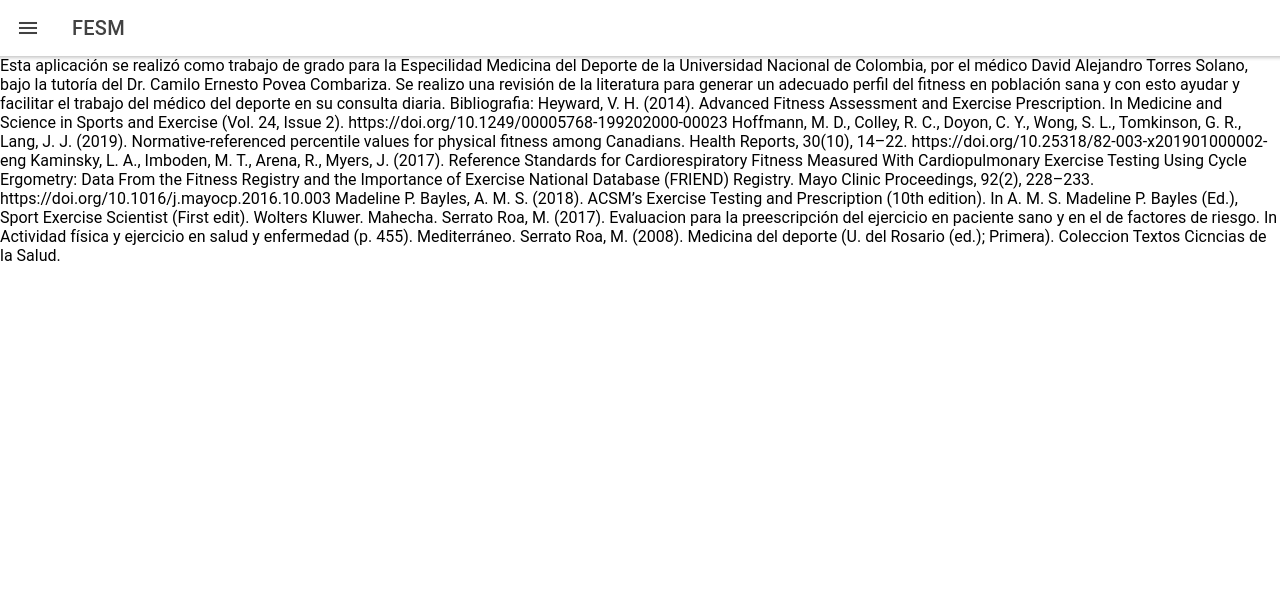
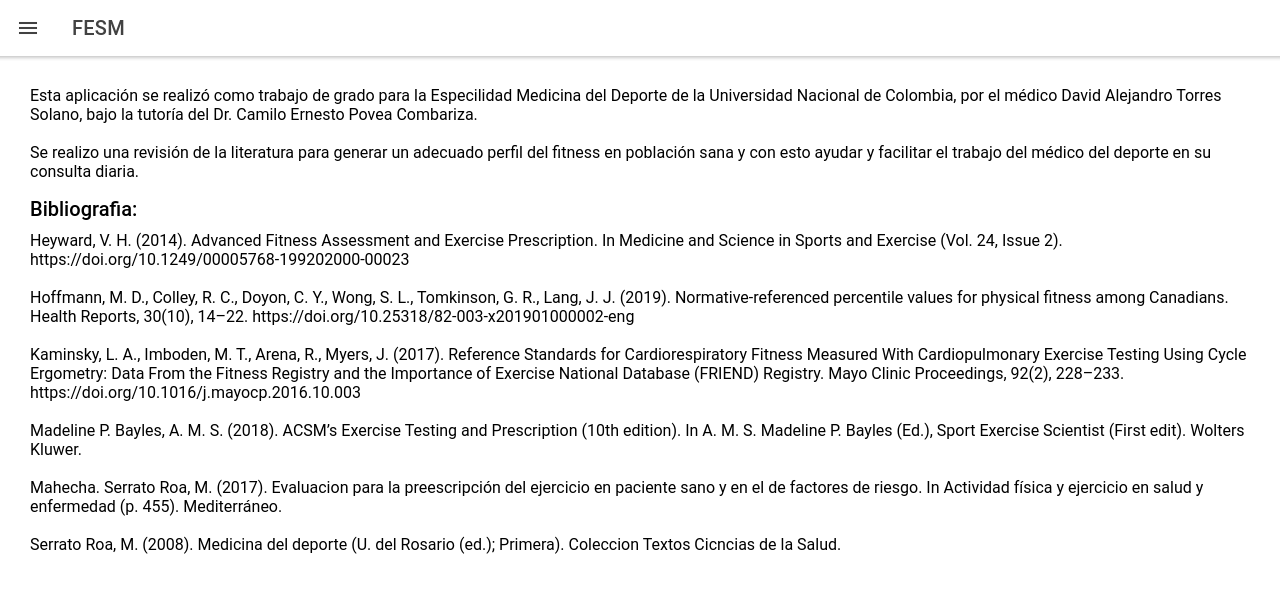
Before and after one commit to juestor/FESM, a React (Create React App) app in the folder FESM/: page /FESM/Information in a window 1280 px wide. Shown: the top 592 px of the page. Built offline with nearby package versions, Linux system fonts and the light colour scheme.

Commit message:
fix texto de introduccion

```diff
--- a/FESM/src/components/Information/Information.css
+++ b/FESM/src/components/Information/Information.css
@@ -0,0 +1,3 @@
+.information {
+  margin: 30px;
+}
--- a/FESM/src/components/Information/Information.tsx
+++ b/FESM/src/components/Information/Information.tsx
@@ -19,15 +19,15 @@ const Information: React.FC<ContainerProps> = () => {
           </IonToolbar>
         </IonHeader>
         <IonContent>
-          <div>
-            Esta aplicación se realizó como trabajo de grado para la Especilidad Medicina del Deporte de la Universidad Nacional de Colombia, por el médico David Alejandro Torres Solano, bajo la tutoría del Dr. Camilo Ernesto Povea Combariza. Se realizo una revisión de la literatura para generar un adecuado perfil del fitness en población sana y con esto ayudar y facilitar el trabajo del médico del deporte en su consulta diaria. Bibliografia: Heyward, V. H. (2014). Advanced Fitness Assessment and Exercise Prescription. In Medicine and Science in Sports and Exercise (Vol. 24, Issue 2). https://doi.org/10.1249/00005768-199202000-00023
-            Hoffmann, M. D., Colley, R. C., Doyon, C. Y., Wong, S. L., Tomkinson, G. R.,  Lang, J. J. (2019). Normative-referenced percentile values for physical fitness among Canadians. Health Reports, 30(10), 14–22. https://doi.org/10.25318/82-003-x201901000002-eng
-            Kaminsky, L. A., Imboden, M. T., Arena, R.,  Myers, J. (2017). Reference Standards for Cardiorespiratory Fitness Measured With Cardiopulmonary Exercise Testing Using Cycle Ergometry: Data From the Fitness Registry and the Importance of Exercise National Database (FRIEND) Registry. Mayo Clinic Proceedings, 92(2), 228–233. https://doi.org/10.1016/j.mayocp.2016.10.003
-            Madeline P. Bayles, A. M. S. (2018). ACSM’s Exercise Testing and Prescription (10th edition). In A. M. S. Madeline P. Bayles (Ed.), Sport  Exercise Scientist (First edit). Wolters Kluwer.
-            Mahecha. Serrato Roa, M. (2017). Evaluacion para la preescripción del ejercicio en paciente sano y en el de factores de riesgo. In Actividad física y ejercicio en salud y enfermedad (p. 455). Mediterráneo.
+          <div className="information">
+            Esta aplicación se realizó como trabajo de grado para la Especilidad Medicina del Deporte de la Universidad Nacional de Colombia, por el médico David Alejandro Torres Solano, bajo la tutoría del Dr. Camilo Ernesto Povea Combariza. <br></br><br></br>
+            Se realizo una revisión de la literatura para generar un adecuado perfil del fitness en población sana y con esto ayudar y facilitar el trabajo del médico del deporte en su consulta diaria.<br></br>
+            <h4>Bibliografia:</h4> Heyward, V. H. (2014). Advanced Fitness Assessment and Exercise Prescription. In Medicine and Science in Sports and Exercise (Vol. 24, Issue 2). https://doi.org/10.1249/00005768-199202000-00023 <br></br><br></br>
+            Hoffmann, M. D., Colley, R. C., Doyon, C. Y., Wong, S. L., Tomkinson, G. R.,  Lang, J. J. (2019). Normative-referenced percentile values for physical fitness among Canadians. Health Reports, 30(10), 14–22. https://doi.org/10.25318/82-003-x201901000002-eng <br></br><br></br>
+            Kaminsky, L. A., Imboden, M. T., Arena, R.,  Myers, J. (2017). Reference Standards for Cardiorespiratory Fitness Measured With Cardiopulmonary Exercise Testing Using Cycle Ergometry: Data From the Fitness Registry and the Importance of Exercise National Database (FRIEND) Registry. Mayo Clinic Proceedings, 92(2), 228–233. https://doi.org/10.1016/j.mayocp.2016.10.003 <br></br><br></br>
+            Madeline P. Bayles, A. M. S. (2018). ACSM’s Exercise Testing and Prescription (10th edition). In A. M. S. Madeline P. Bayles (Ed.), Sport  Exercise Scientist (First edit). Wolters Kluwer.<br></br><br></br>
+            Mahecha. Serrato Roa, M. (2017). Evaluacion para la preescripción del ejercicio en paciente sano y en el de factores de riesgo. In Actividad física y ejercicio en salud y enfermedad (p. 455). Mediterráneo.<br></br><br></br>
             Serrato Roa, M. (2008). Medicina del deporte (U. del Rosario (ed.); Primera). Coleccion Textos Cicncias de la Salud.
-
-
           </div>
         </IonContent>
       </IonPage>
```
